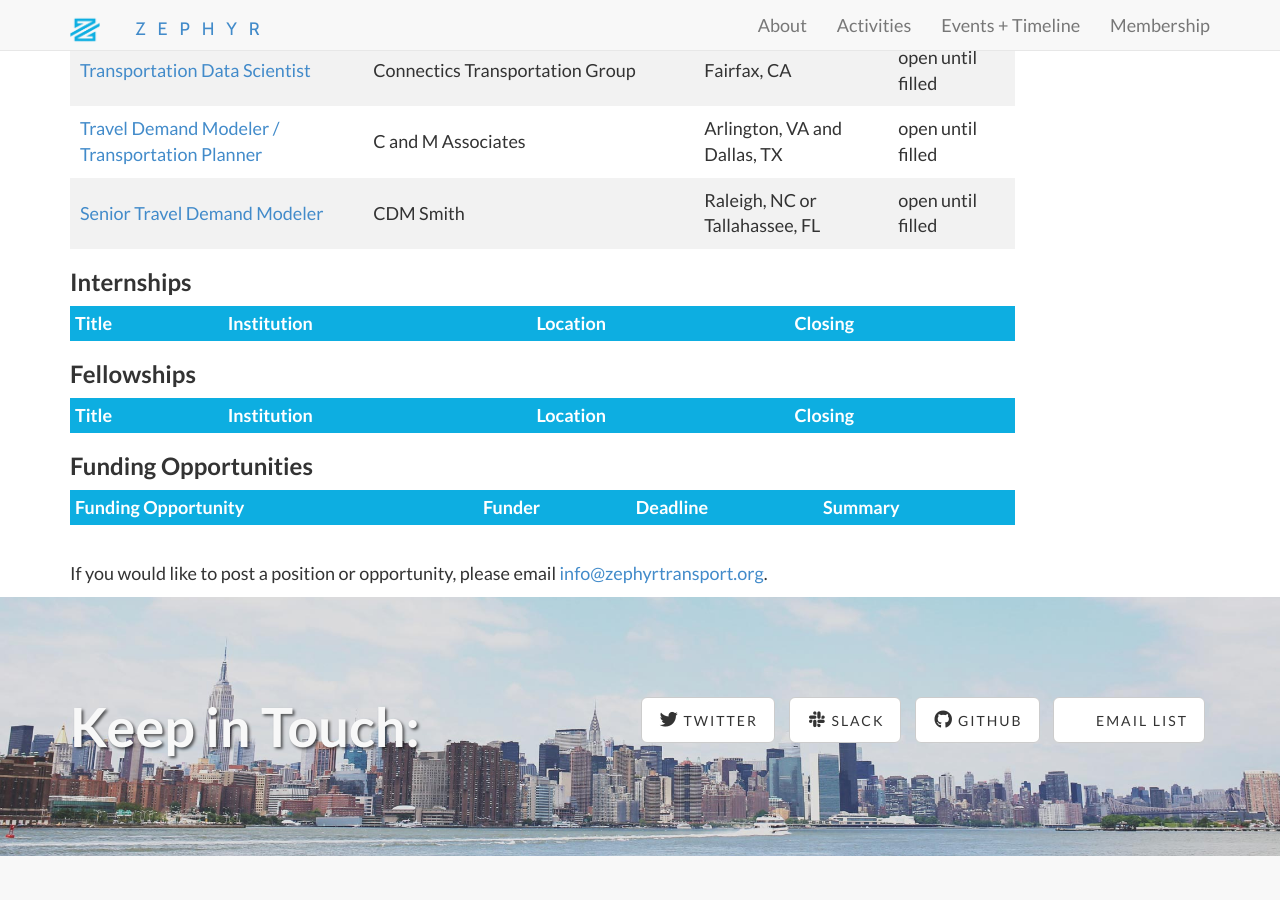
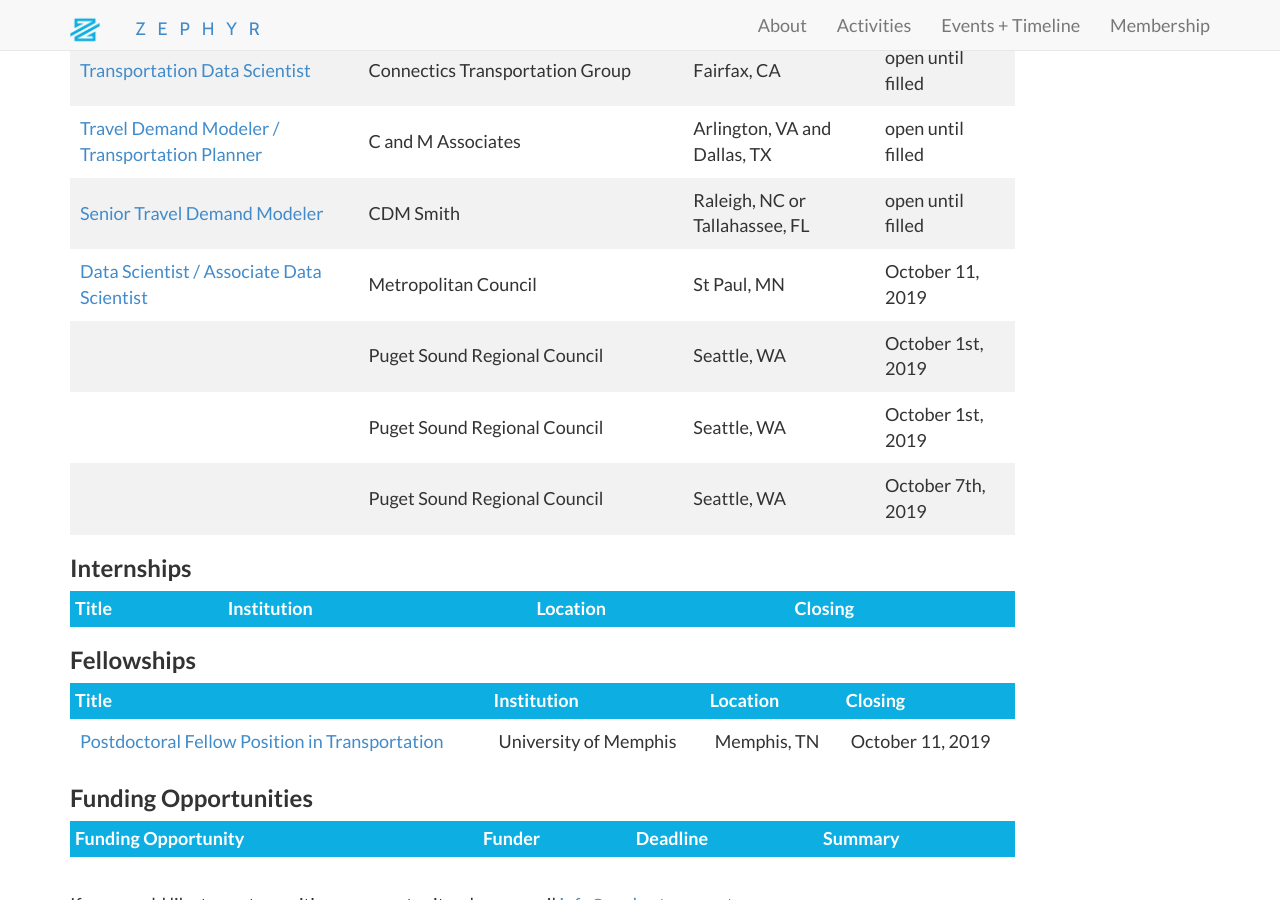
Before and after one commit to ZephyrTransport/zephyr-website, a Jekyll site: the page built from opportunities.md, in a window 1280 px wide and 900 px high, scrolled down 815 px. Built offline with Jekyll 4.4.1, drawn with Linux system fonts in a browser that asks for light colours; nearby versions of some CDN libraries; some of the changed lines change nothing that is shown.

Commit message:
add more jobs

```diff
--- a/_data/opportunities.yml
+++ b/_data/opportunities.yml
@@ -255,3 +255,76 @@
     -Oversee developing supporting graphics, tables, charts and graphs, PowerPoint slides and other supporting materials for both internal meetings/presentations as well as client presentations.
     -Presentation of results to clients and stakeholders.
     -Provide mentoring and guidance to junior modelers.
+- name: Postdoctoral Fellow Position in Transportation
+  time: full-time
+  headline:
+  front: true
+  post: true
+  lead:
+  type: fellowship
+  institution: University of Memphis
+  salary_low:
+  salary_high:
+  location: Memphis, TN
+  closing: October 11, 2019
+  link: https://tmip.org/content/job-opening-postdoctoral-candidate
+  summary: >
+    The Department of Civil Engineering at the University of Memphis invites applications for a postdoctoral fellow position in transportation beginning as soon as possible in the broader area of demand-responsive technology-enhanced shared transportation systems, smart cities, autonomous and connected vehicles. Outstanding candidates with expertise in related areas will also be considered. The successful candidate will work with Dr. Sabya Mishra and other faculty members as needed on projects related to transportation demand modeling, planning and operations (both on passenger and freight). Salary is extremely competitive and includes full benefits. The appointment period will be for 12 months initially with possibility of extension to the second year based on performance.
+- name: Data Scientist / Associate Data Scientist
+  time: full-time
+  headline: Opportunity to make a difference and positively influence the Twin Cities metropolitan area.
+  front: true
+  post: true
+  lead:
+  type: job
+  institution: Metropolitan Council
+  salary_low: 61,381
+  salary_high: 94,120
+  location: St Paul, MN
+  closing: October 11, 2019
+  link: https://www.governmentjobs.com/careers/metrocouncil/jobs/2555271-0/data-or-associate-data-scientist
+  summary: >
+    The Metropolitan Council of the Twin Cities has a vacancy for a full-time Associate Data Scientist OR a Data Scientist. The person in this role will support multi modal transportation planning in the Minneapolis and St. Paul region through innovative approaches to collecting and analyzing transportation data and through development and application of cutting-edge travel forecasting models and tools. The Data Scientist or Associate Data Scientist will join a vibrant travel research and modeling team working on travel demand forecasting, travel behavior surveys, and creative analysis of all kinds of transportation data to drive planning and policy analysis.
+- name:
+  time: full-time
+  headline:
+  front: true
+  post: true
+  lead:
+  type: job
+  institution: Puget Sound Regional Council
+  salary_low:
+  salary_high:
+  location: Seattle, WA
+  closing: October 1st, 2019
+  link: https://www.psrc.org/about/careers
+  summary: >
+- name:
+  time: full-time
+  headline:
+  front: true
+  post: true
+  lead:
+  type: job
+  institution: Puget Sound Regional Council
+  salary_low:
+  salary_high:
+  location: Seattle, WA
+  closing: October 1st, 2019
+  link: https://www.psrc.org/about/careers
+  summary: >
+- name:
+  time: part-time
+
+  headline:
+  front: true
+  post: true
+  lead:
+  type: job
+  institution: Puget Sound Regional Council
+  salary_low:
+  salary_high:
+  location: Seattle, WA
+  closing: October 7th, 2019
+  link: https://www.psrc.org/about/careers
+  summary: >
```
